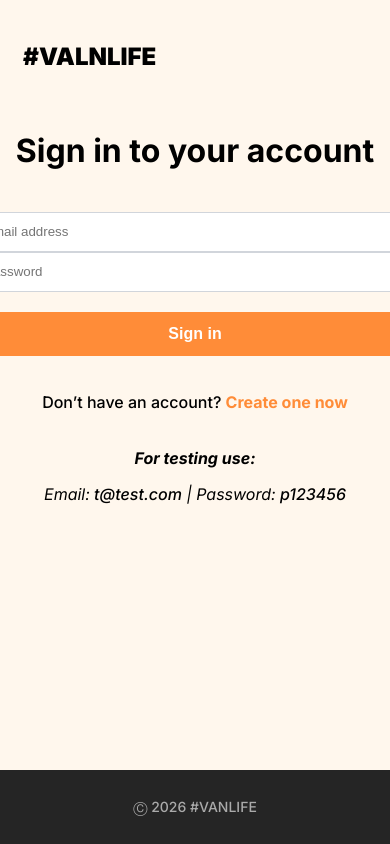
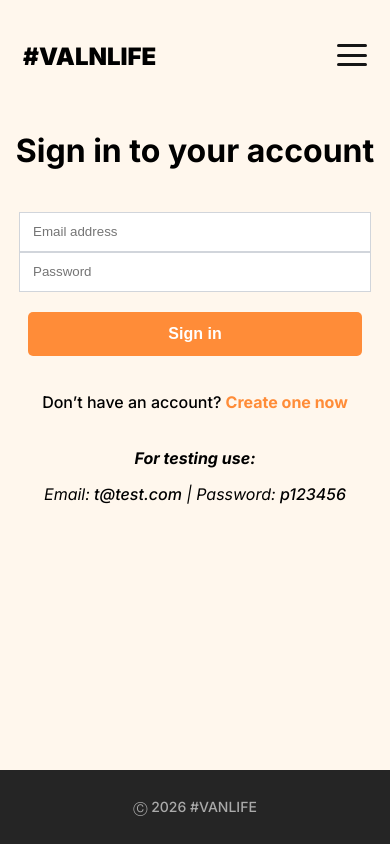
Before and after one commit to MoazAlaa7/VANLIFE, a React (Vite) app: page /login in a window 390 px wide. Built offline with nearby package versions, Linux system fonts and the light colour scheme; no server answers.

Commit message:
Update media queries

```diff
--- a/index.css
+++ b/index.css
@@ -78,9 +78,29 @@ header .site-logo {
 
 .menu-toggle span {
   display: block;
+  width: 100%;
   height: 3px;
+  margin: 0;
   border-radius: 2px;
   background-color: #161616;
+  transition:
+    transform 0.2s ease,
+    opacity 0.2s ease;
+}
+
+header .nav-links.open + .menu-toggle span:nth-child(1),
+.menu-toggle[aria-expanded="true"] span:nth-child(1) {
+  transform: translateY(9px) rotate(45deg);
+}
+
+header .nav-links.open + .menu-toggle span:nth-child(2),
+.menu-toggle[aria-expanded="true"] span:nth-child(2) {
+  opacity: 0;
+}
+
+header .nav-links.open + .menu-toggle span:nth-child(3),
+.menu-toggle[aria-expanded="true"] span:nth-child(3) {
+  transform: translateY(-9px) rotate(-45deg);
 }
 
 header .login-icon {
@@ -108,61 +128,6 @@ header .nav-links {
 
 header .nav-links a {
   padding: 5px 20px;
-}
-
-@media (max-width: 450px) {
-  header {
-    flex-wrap: wrap;
-    position: relative;
-  }
-
-  .site-logo-link {
-    font-size: 1.5rem;
-  }
-
-  .menu-toggle {
-    display: flex;
-    flex-direction: column;
-    justify-content: space-between;
-    width: 30px;
-    height: 22px;
-    background: transparent;
-    border: none;
-    padding: 0;
-    cursor: pointer;
-    z-index: 1000;
-  }
-
-  header .nav-links {
-    position: absolute;
-    top: 100%;
-    right: 0;
-    display: flex;
-    flex-direction: column;
-    gap: 0.75rem;
-    width: 180px;
-    padding: 1rem;
-    background-color: #fff7ed;
-    border: 1px solid rgba(22, 22, 22, 0.12);
-    border-radius: 8px;
-    box-shadow: 0 8px 24px rgba(0, 0, 0, 0.12);
-    transform: translateX(120%);
-    opacity: 0;
-    pointer-events: none;
-    transition:
-      transform 0.2s ease,
-      opacity 0.2s ease;
-  }
-
-  header .nav-links.open {
-    transform: translateX(0);
-    opacity: 1;
-    pointer-events: auto;
-  }
-
-  header .nav-links a {
-    padding: 0.25rem 0;
-  }
 }
 
 footer {
@@ -877,13 +842,6 @@ img.graph {
   font-weight: 500;
 }
 
-@media (max-width: 450px) {
-  .van-list {
-    grid-template-columns: 1fr;
-    gap: 24px;
-  }
-}
-
 @media (min-width: 451px) and (max-width: 767px) {
   header {
     flex-wrap: wrap;
@@ -925,17 +883,6 @@ img.graph {
 
   .about-cta {
     padding: 24px 20px;
-  }
-
-  .login-form input {
-    width: 400px;
-    height: 40px;
-    max-width: 80%;
-  }
-
-  .signin-button {
-    width: 400px;
-    max-width: 80%;
   }
 
   .van-list-container {
@@ -1074,3 +1021,85 @@ img.graph {
     padding-inline: 16px;
   }
 }
+
+@media (max-width: 460px) {
+  header {
+    flex-wrap: wrap;
+    position: relative;
+  }
+
+  header .nav-links {
+    position: absolute;
+    top: 100%;
+    right: 0;
+    display: flex;
+    flex-direction: column;
+    gap: 0.75rem;
+    width: 180px;
+    padding: 1rem;
+    background-color: #fff7ed;
+    border: 1px solid rgba(22, 22, 22, 0.12);
+    border-radius: 8px;
+    box-shadow: 0 8px 24px rgba(0, 0, 0, 0.12);
+    transform: translateX(120%);
+    opacity: 0;
+    pointer-events: none;
+    transition:
+      transform 0.2s ease,
+      opacity 0.2s ease;
+  }
+
+  header .nav-links.open {
+    transform: translateX(0);
+    opacity: 1;
+    pointer-events: auto;
+  }
+
+  header .nav-links a {
+    padding: 0.25rem 0;
+  }
+
+  .site-logo-link {
+    font-size: 1.5rem;
+  }
+
+  .menu-toggle {
+    display: flex;
+    flex-direction: column;
+    justify-content: space-between;
+    width: 30px;
+    height: 22px;
+    background: transparent;
+    border: none;
+    padding: 0;
+    cursor: pointer;
+    z-index: 1000;
+    transition: transform 0.2s ease;
+  }
+
+  .menu-toggle:hover {
+    transform: scale(1.05);
+  }
+
+  .menu-toggle:focus-visible {
+    outline: 2px solid #ff8c38;
+    outline-offset: 4px;
+    border-radius: 4px;
+  }
+
+  .van-list {
+    grid-template-columns: 1fr;
+    gap: 24px;
+  }
+
+  .login-form,
+  .login-form input {
+    width: 95%;
+    max-width: 400px;
+  }
+
+  .signin-button {
+    width: 90%;
+    max-width: 400px;
+  }
+}
```
